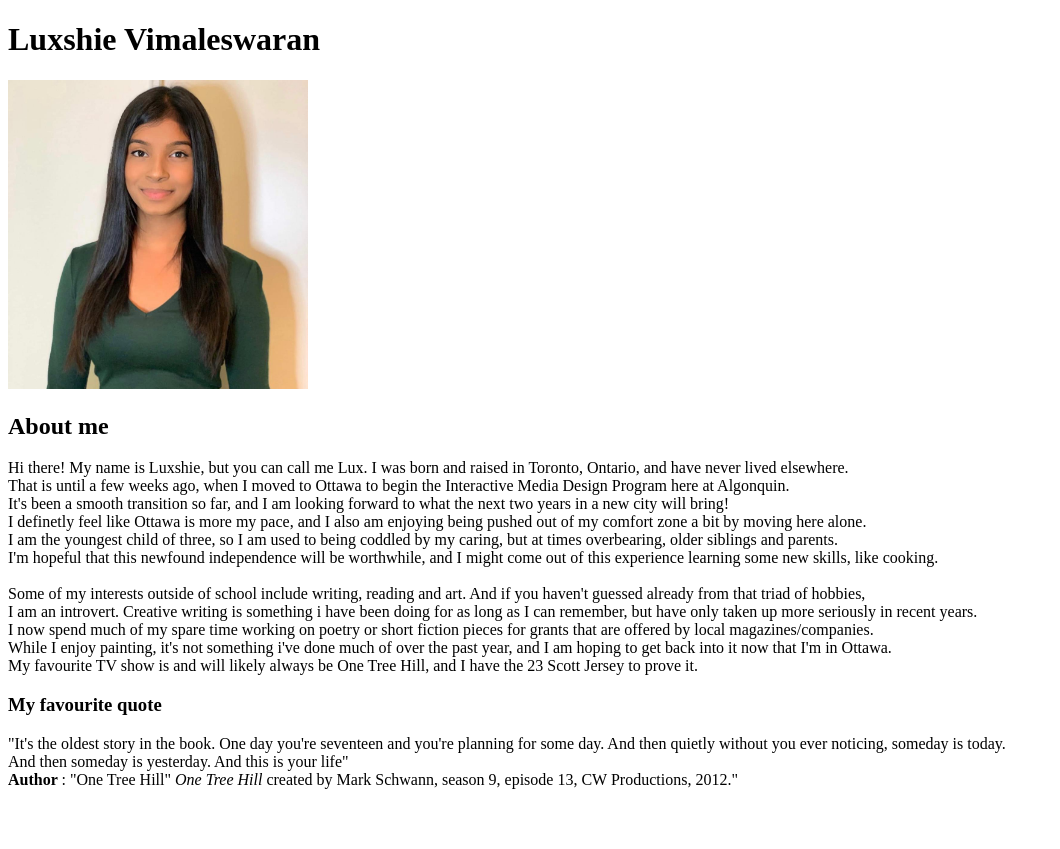
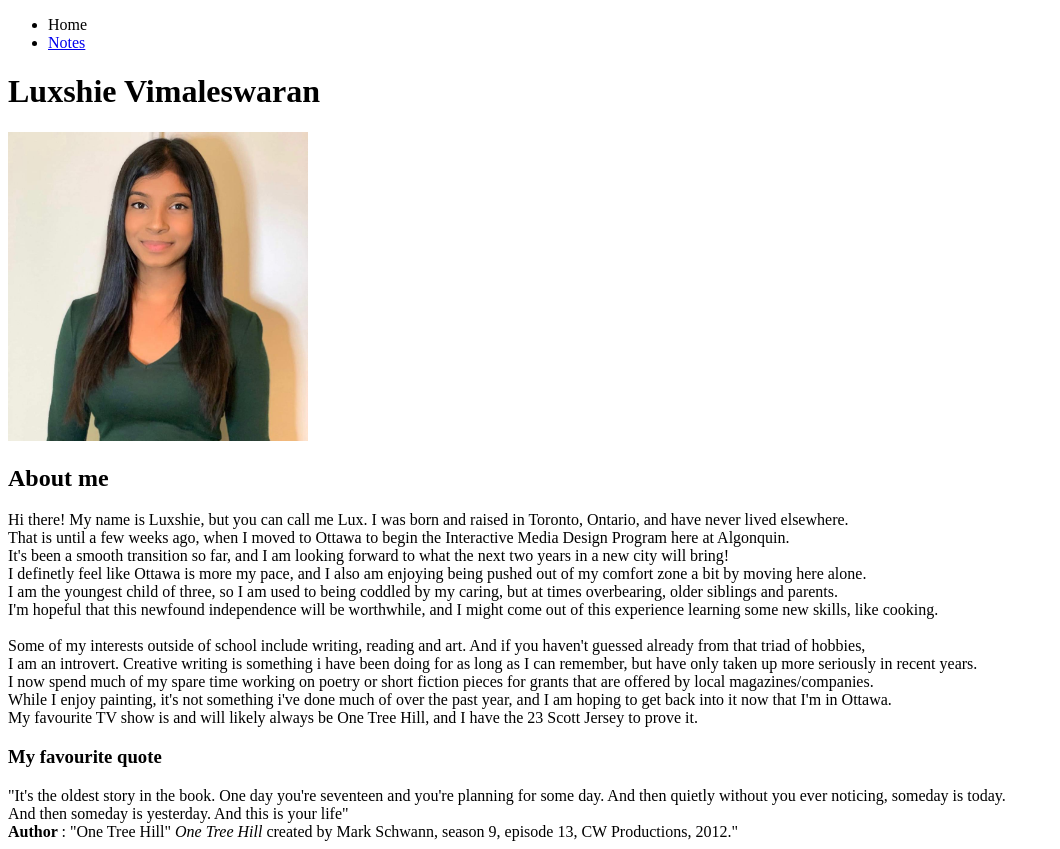
Before and after one commit to luxshie/html-assignment, a plain HTML site: page index.html in a window 1280 px wide. Shown: the whole page, without its empty margins (0-1060 px from the left). Before the commit the page ends 800 px from the top, so only its background shows below. Drawn offline with Linux system fonts and the light colour scheme.

Commit message:
final changes

```diff
--- a/index.html
+++ b/index.html
@@ -7,6 +7,12 @@
     <title>HTML Assignment</title>
 </head>
 <body>
+    <nav>
+        <ul>
+            <li>Home</li>
+            <li><a href="notes.html">Notes</a> </li>
+        </ul>
+    </nav>
     <h1> Luxshie Vimaleswaran </h1>
     <img src="images/luxshie_headshot.jpeg" alt="Luxshie Vimaleswaran" width="300">
     <article>
```
